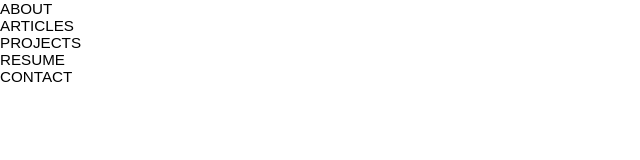
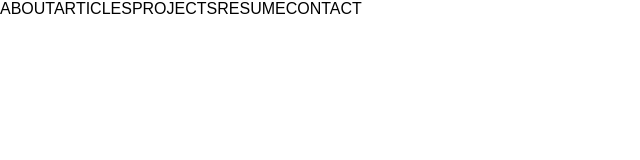
Before and after one commit to msseeley/Folio, a Gatsby site: page / in a window 1280 px wide. Shown: the whole page, without its empty margins (0-640 px from the left). Built offline with nearby package versions, Linux system fonts and the light colour scheme; Gatsby itself is replaced by a stand-in of ours.

Commit message:
format CircularNav

```diff
--- a/src/components/CircularNav.js
+++ b/src/components/CircularNav.js
@@ -1,27 +1,15 @@
-import React from "react"
+import React, { useEffect, useRef } from "react"
 import { Link } from "gatsby"
 import CircleType from "circletype"
 import "../styles/style.scss"
 
 const CircularNav = () => (
-  <nav>
-    <ul class="caps w-reg">
-      <li>
-        <Link to="#about">about</Link>
-      </li>
-      <li>
-        <Link to="#articles">articles</Link>
-      </li>
-      <li>
-        <Link to="#projects">projects</Link>
-      </li>
-      <li>
-        <Link to="/resume">resume</Link>
-      </li>
-      <li>
-        <Link to="#contact">contact</Link>
-      </li>
-    </ul>
+  <nav className="caps w-reg">
+    <Link to="#about">about</Link>
+    <Link to="#articles">articles</Link>
+    <Link to="#projects">projects</Link>
+    <Link to="/resume">resume</Link>
+    <Link to="#contact">contact</Link>
   </nav>
 )
 
```
